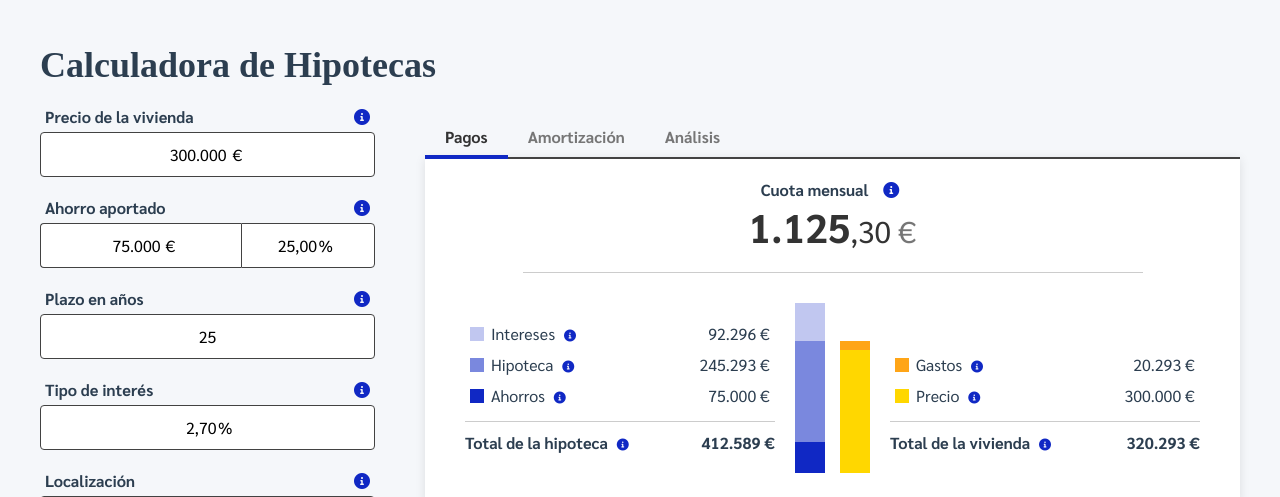
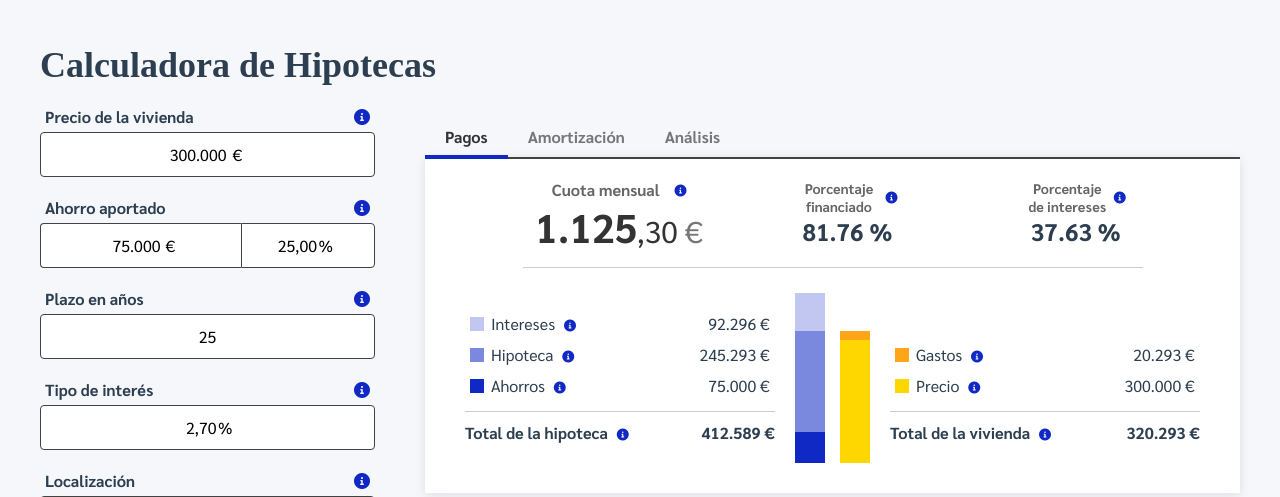
Before and after one commit to miguel-bm/mortgage-calculator, a FastAPI app: page / in a window 1280 px wide. Shown: the top 497 px of the page. Run offline with FastAPI, Linux system fonts and the light colour scheme; some libraries are stand-ins or nearby versions.

Commit message:
add additional KPIs

```diff
--- a/app/main.py
+++ b/app/main.py
@@ -35,6 +35,7 @@ class MortgageResponse(BaseModel):
     mortgage_amount: float
     mortgage_interest: float
     financing_percent: float
+    interest_percent: float
     tax_expenses: float
     notary_expenses: float
     registry_expenses: float
@@ -98,6 +99,9 @@ async def calculate_mortgage(request: MortgageRequest) -> MortgageResponse:
         # Calculate financing percent
         financing_percent = (mortgage_amount / price) * 100
 
+        # Calculate interest percent
+        interest_percent = (mortgage_interest / mortgage_amount) * 100
+
         return MortgageResponse(
             inputs=MortgageRequest(
                 price=price,
@@ -111,6 +115,7 @@ async def calculate_mortgage(request: MortgageRequest) -> MortgageResponse:
             mortgage_amount=mortgage_amount,
             mortgage_interest=mortgage_interest,
             financing_percent=financing_percent,
+            interest_percent=interest_percent,
             tax_expenses=tax_expenses,
             notary_expenses=notary_expenses,
             registry_expenses=registry_expenses,
--- a/app/static/script.js
+++ b/app/static/script.js
@@ -30,6 +30,12 @@ function displayResults(data) {
         monthlyPaymentElement.textContent = wholePart;
         monthlyPaymentDecimalsElement.textContent = ',' + decimalsPart;
     }
+
+    const loanPercentElement = document.getElementById('loan-percent-amount');
+    loanPercentElement.textContent = data.financing_percent.toFixed(2);
+
+    const interestPercentElement = document.getElementById('interest-percent-amount');
+    interestPercentElement.textContent = data.interest_percent.toFixed(2);
 
     // Update the comparison graph values
     const formatCurrency = (value) => new Intl.NumberFormat('es-ES', { style: 'currency', currency: 'EUR', minimumFractionDigits: 0, maximumFractionDigits: 0 }).format(value);
@@ -167,7 +173,12 @@ function getUrlParams() {
 window.addEventListener('load', async () => {
     try {
         const urlParams = getUrlParams();
-        const initialData = Object.keys(urlParams).length > 0 ? urlParams : placeholderData;
+        const initialData = {};
+
+        // Combine urlParams with placeholderData, prioritizing urlParams
+        Object.keys(placeholderData).forEach(key => {
+            initialData[key] = key in urlParams ? urlParams[key] : placeholderData[key];
+        });
 
         // Update form with URL parameters or placeholder data
         Object.keys(initialData).forEach(key => {
--- a/app/static/style.css
+++ b/app/static/style.css
@@ -379,56 +379,10 @@ button:hover {
     color: var(--primary-color);
 }
 
-.monthly-payment-container {
-    display: flex;
-    flex-direction: column;
-    align-items: center;
-    justify-content: center;
-    padding: 0px;
-    background-color: transparent;
-    border-radius: 8px;
-    margin-bottom: 20px;
-}
-
-.monthly-payment-label {
-    font-weight: bold;
-    margin-bottom: 0px;
-    display: flex;
-    align-items: center;
-    font-size: 16px;
-}
-
-.monthly-payment-label .info-icon {
-    margin-left: 15px;
-}
-
-.monthly-payment-amount {
-    display: flex;
-    align-items: baseline;
-    justify-content: center;
-}
-
-.monthly-payment-amount .amount {
-    font-size: 40px;
-    font-weight: bold;
-    color: #333;
-}
-
-.monthly-payment-amount .decimals {
-    font-size: 30px;
-    font-weight: 400;
-    color: #333;
-}
-
-.monthly-payment-amount .currency {
-    font-size: 30px;
-    color: #767676;
-    margin-left: 7px;
-}
 
 .separator {
     width: 80%;
-    margin: 20px auto;
+    margin: 15px auto;
     border: 0;
     border-top: 1px solid #ccc;
 }
@@ -552,3 +506,90 @@ button:hover {
 .expenses-color {
     background-color: var(--expenses-color);
 }
+
+.monthly-payment-container {
+    display: flex;
+    flex-direction: column;
+    align-items: center;
+    justify-content: center;
+    padding: 0px;
+    background-color: transparent;
+    margin-left: 30px;
+}
+
+.monthly-payment-label {
+    font-weight: bold;
+    margin-bottom: 0px;
+    display: flex;
+    align-items: center;
+    font-size: 16px;
+    color: #666;
+}
+
+.monthly-payment-label .info-icon {
+    margin-left: 15px;
+}
+
+.monthly-payment-amount {
+    display: flex;
+    align-items: baseline;
+    justify-content: center;
+}
+
+.monthly-payment-amount .amount {
+    font-size: 40px;
+    font-weight: bold;
+    color: #333;
+}
+
+.monthly-payment-amount .decimals {
+    font-size: 30px;
+    font-weight: 400;
+    color: #333;
+}
+
+.monthly-payment-amount .currency {
+    font-size: 30px;
+    color: #767676;
+    margin-left: 7px;
+}
+
+
+.kpis-container {
+    display: flex;
+    justify-content: space-between;
+    align-items: end;
+    padding: 0 30px;
+}
+
+.monthly-payment-container,
+.loan-percent-container,
+.interest-percent-container {
+    flex: 1;
+    text-align: center;
+    display: flex;
+    flex-direction: column;
+    justify-content: center;
+    align-items: center;
+}
+
+.loan-percent-label,
+.interest-percent-label {
+    color: #666;
+    display: flex;
+    justify-content: center;
+    justify-self: center;
+    align-items: center;
+    margin-bottom: 5px;
+    font-weight: bold;
+    margin-bottom: 0px;
+    font-size: 14px;
+    max-width: 100px;
+}
+
+.loan-percent-amount,
+.interest-percent-amount {
+    font-size: 1.5em;
+    font-weight: bold;
+    margin-bottom: 5px;
+}
--- a/app/templates/index.html
+++ b/app/templates/index.html
@@ -169,13 +169,15 @@
                         <button class="tab" data-tab="analysis">Análisis</button>
                     </div>
                     <div id="payment" class="tab-content active">
+                        <div class="kpis-container">
                             <div class="monthly-payment-container">
                                 <div class="monthly-payment-label">
                                     Cuota mensual
-                                <span class="info-icon" tabindex="0">
+                                    <span class="info-icon table-info-icon" tabindex="0">
                                         <i class="fas fa-info-circle"></i>
                                         <span class="tooltip-text">
-                                        Esta es la cantidad que pagarás cada mes por tu hipoteca, incluyendo capital e
+                                            Esta es la cantidad que pagarás cada mes por tu hipoteca, incluyendo capital
+                                            e
                                             intereses.
                                         </span>
                                     </span>
@@ -184,6 +186,40 @@
                                     <span class="amount" id="monthly-payment-amount">1.563</span>
                                     <span class="decimals" id="monthly-payment-decimals">,34</span>
                                     <span class="currency">€</span>
+                                </div>
+                            </div>
+                            <div class="loan-percent-container">
+                                <div class="loan-percent-label">
+                                    Porcentaje financiado
+                                    <span class="info-icon table-info-icon" tabindex="0">
+                                        <i class="fas fa-info-circle"></i>
+                                        <span class="tooltip-text">
+                                            Porcentaje del valor de la vivienda que se financia con la hipoteca. Los
+                                            bancos suelen rechazar financiar más del 80% del precio de compra, aunque
+                                            podría subir si se aportan avales y garantías adicionales.
+                                        </span>
+                                    </span>
+                                </div>
+                                <div class="loan-percent-amount">
+                                    <span class="amount" id="loan-percent-amount">80</span>
+                                    <span class="unit">%</span>
+                                </div>
+                            </div>
+                            <div class="interest-percent-container">
+                                <div class="interest-percent-label">
+                                    Porcentaje de intereses
+                                    <span class="info-icon table-info-icon" tabindex="0">
+                                        <i class="fas fa-info-circle"></i>
+                                        <span class="tooltip-text">
+                                            Porcentaje del préstamo que pagarás en intereses a lo largo de la vida de la
+                                            hipoteca.
+                                        </span>
+                                    </span>
+                                </div>
+                                <div class="interest-percent-amount">
+                                    <span class="amount" id="interest-percent-amount">33</span>
+                                    <span class="unit">%</span>
+                                </div>
                             </div>
                         </div>
                         <hr class="separator">
```
Lines whose indentation alone changed are shown as unchanged.
